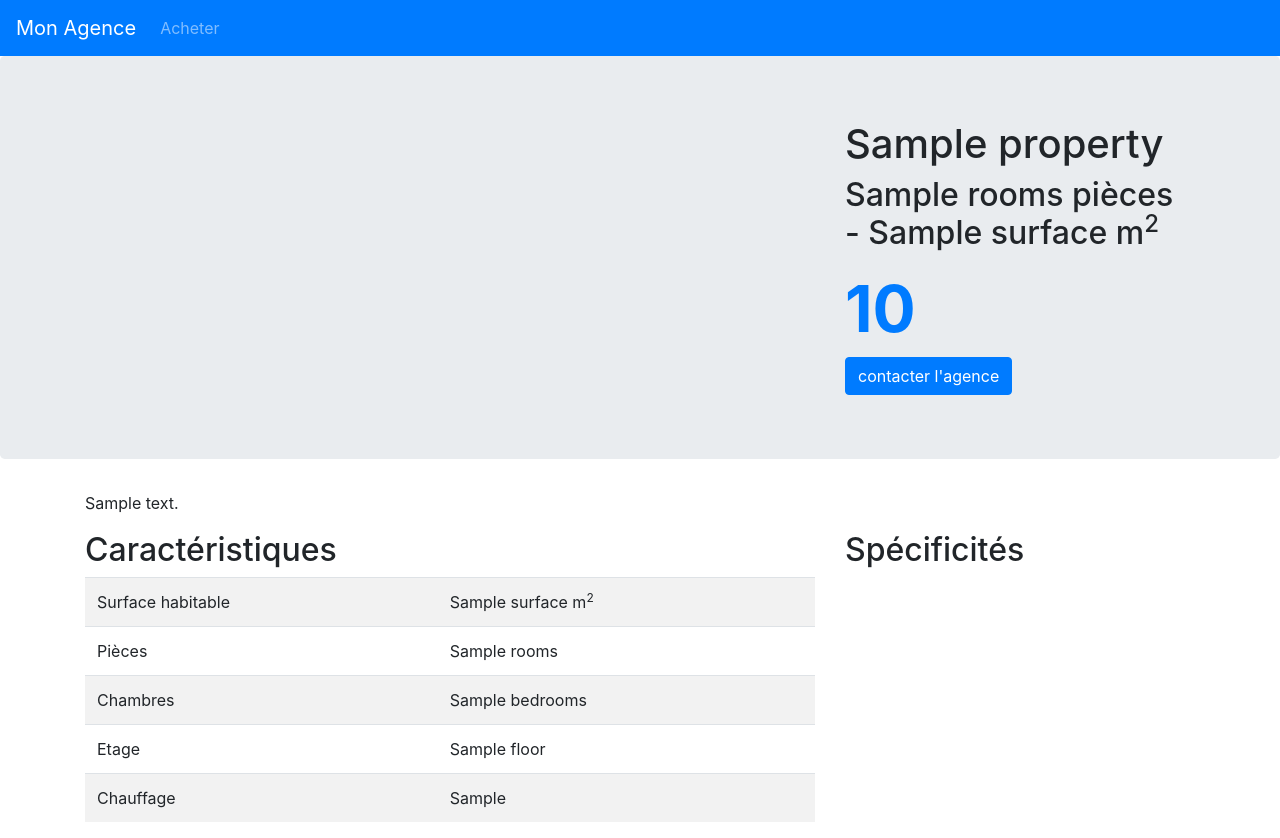
After one commit to samankassou/masuperagence, a Symfony app: template templates/property/show.html.twig in a window 1280 px wide. The commit adds this page. Run offline with Twig, Linux system fonts and the light colour scheme; the template is opened without the code that fills it: most values are stand-ins (such as "Sample title", 1, 10 or a date in 2020); some libraries are stand-ins or nearby versions.

Commit message:
property page

```diff
--- a/composer.json
+++ b/composer.json
@@ -5,6 +5,7 @@
         "php": ">=7.1.3",
         "ext-ctype": "*",
         "ext-iconv": "*",
+        "cocur/slugify": "^4.0",
         "composer/package-versions-deprecated": "^1.11",
         "doctrine/annotations": "^1.0",
         "doctrine/doctrine-bundle": "^2.1",
--- a/templates/pages/home.html.twig
+++ b/templates/pages/home.html.twig
@@ -16,7 +16,7 @@
       <div class="card">
         <div class="card-body">
           <h5 class="card-title">
-            <a href="#">{{ property.title }}</a>
+            <a href="{{ path('property.show', {id: property.id, slug: property.slug}) }}">{{ property.title }}</a>
           </h5>
           <p class="card-text">
             {{ property.city }} ({{ property.postalCode }})
--- /dev/null
+++ b/templates/property/show.html.twig
@@ -0,0 +1,55 @@
+{% extends 'base.html.twig' %}
+
+{% block title property.title %}
+
+{% block body %}
+    <div class="jumbotron">
+        <div class="container">
+            <div class="row">
+                <div class="col-md-8"></div>
+                <div class="col-md-4">
+                    <h1>{{ property.title }}</h1>
+                    <h2>{{ property.rooms }} pièces - {{ property.surface }} m<sup>2</sup></h2>
+                    <div class="text-primary" style="font-size: 4rem; font-weight:bold;">{{ property.formattedPrice }}</div>
+                    <a href="#" class="btn btn-primary">contacter l'agence</a>
+                </div>
+            </div>
+        </div>
+    </div>
+    <div class="container mt-4">
+    <p>
+        {{ property.description | nl2br }}
+    </p>
+    <div class="row">
+        <div class="col-md-8">
+            <h2>Caractéristiques</h2>
+            <table class="table table-striped">
+                <tr>
+                    <td>Surface habitable</td>
+                    <td>{{ property.surface }} m<sup>2</sup></td>
+                </tr>
+                <tr>
+                    <td>Pièces</td>
+                    <td>{{ property.rooms }}</td>
+                </tr>
+                <tr>
+                    <td>Chambres</td>
+                    <td>{{ property.bedrooms }}</td>
+                </tr>
+                <tr>
+                    <td>Etage</td>
+                    <td>{{ property.floor }}</td>
+                </tr>
+                <tr>
+                    <td>Chauffage</td>
+                    <td>{{ property.heatType }}</td>
+                </tr>
+            </table>
+        </div>
+        <div class="col-md-4">
+            <h2>Spécificités</h2>
+
+        </div>
+    </div>
+</div>
+{% endblock %}
```
Also changed, not shown: src/Controller/PropertyController.php (+22 -0 lines), src/Entity/Property.php (+14 -3 lines).
